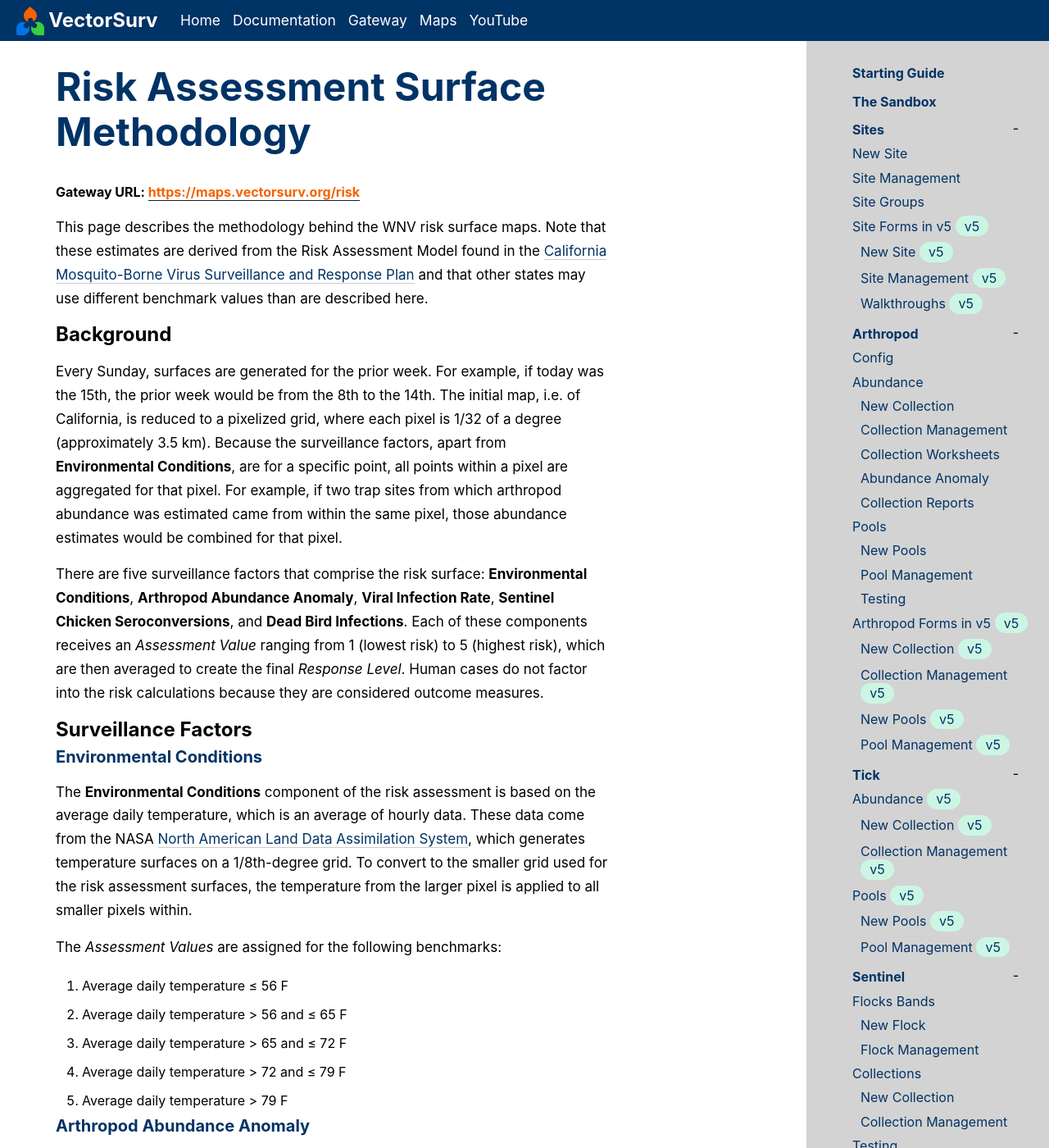
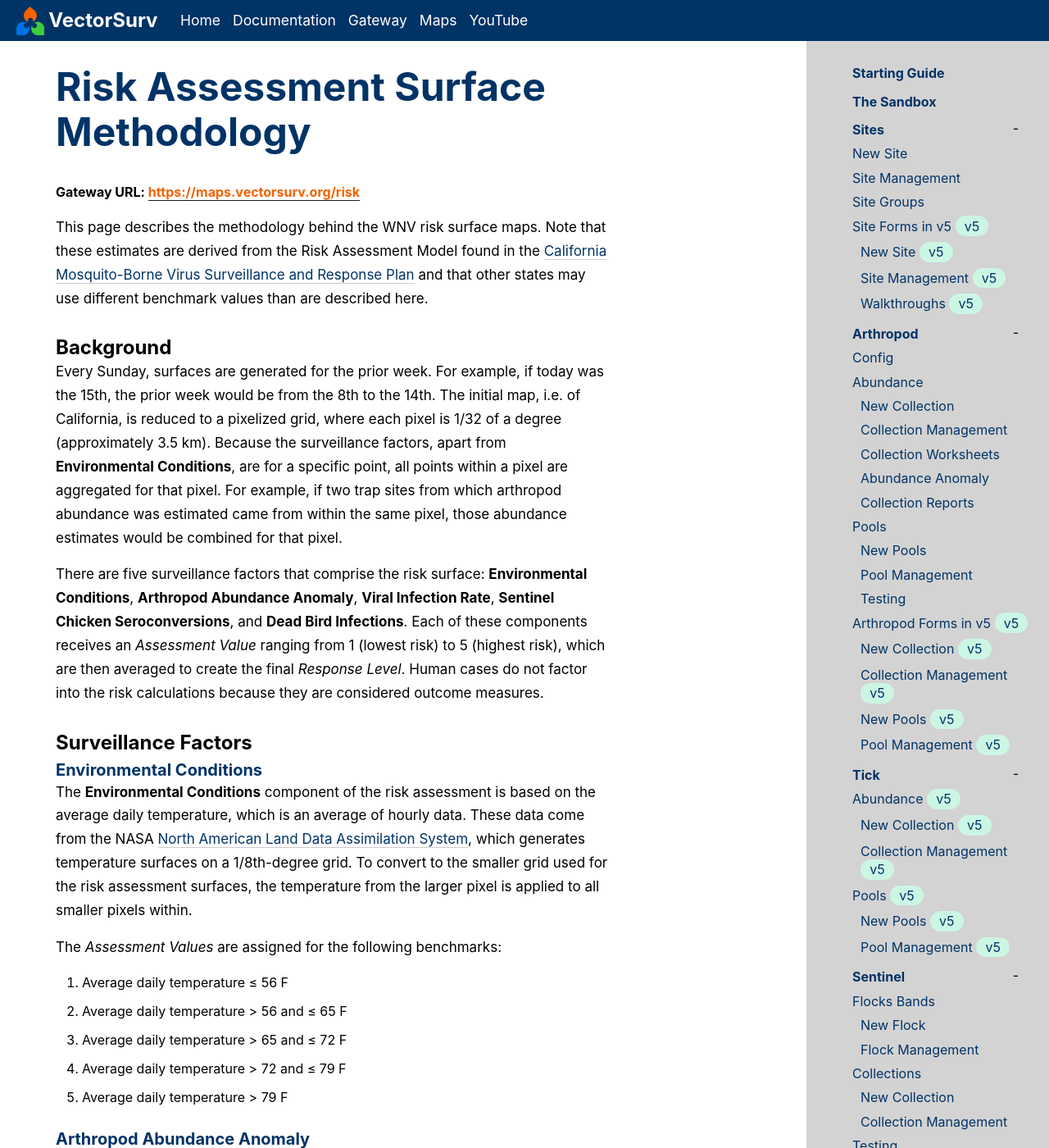
Before and after one commit to tlvaldepena/vectorsurv.org, a Jekyll site: the page built from _docs/tools/risk_surface_methodology.md, in a window 1280 px wide and 1400 px high. Shown: the whole window at 82% size. Built offline with Jekyll 4.4.1, drawn with Linux system fonts in a browser that asks for light colours.

Commit message:
* moved margin-top to margin-bottom for the following:     section.content p     section.content ul     section.content ul li     section.content blockquote p
* added margin-bottom to section.content hr

* remove Messaging from docs/setting/account

```diff
--- a/assets/css/style.scss
+++ b/assets/css/style.scss
@@ -356,7 +356,7 @@ section.content > p:first-child strong {
 }
 
 section.content p {
-  margin-top: 1rem;
+  margin-bottom: 1rem;
   font-size: 17px;
   line-height: 1.7;
   max-width: 78%;
@@ -398,6 +398,7 @@ section.content hr {
   // border-bottom: 1px solid #ececec;
   // margin-top: 20px;
   border-top: 1px solid #003366;
+  margin-bottom:1rem;
   // border: 1px solid white;
 }
 
@@ -470,7 +471,7 @@ section.content h4 + p {
 section.content ol,
 section.content ul {
   margin-left: 2rem;
-  margin-top: 20px;
+  margin-bottom: 20px;
   font-size: 16px;
   // padding-left: 20px;
 }
@@ -483,7 +484,7 @@ section.content ul {
 
 section.content ol li,
 section.content ul li {
-  margin-top: 10px;
+  margin-bottom: 10px;
 }
 
 section.content ol li.button-newapp,
@@ -496,7 +497,7 @@ section.content ul ol,
 section.content ol ul,
 section.content ul ul {
   margin-left: 20px;
-  margin-top: 10px;
+  margin-bottom: 10px;
 }
 
 section.content img {
@@ -524,7 +525,7 @@ section.content blockquote {
 }
 
 section.content blockquote p {
-  margin-top: 15px;
+  margin-bottom: 15px;
 }
 
 // section.content blockquote p:first-of-type{
```
Also changed, not shown: _docs/settings/account.md (+0 -4 lines).
